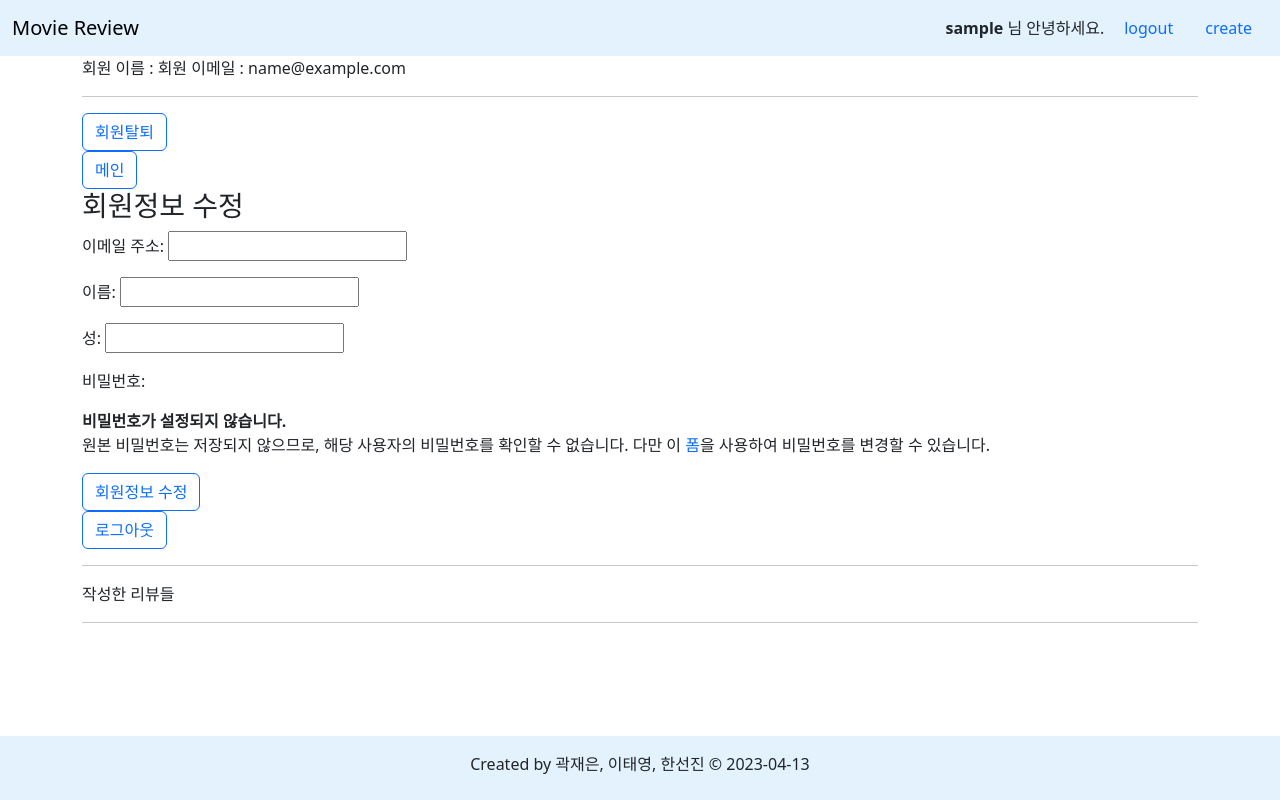
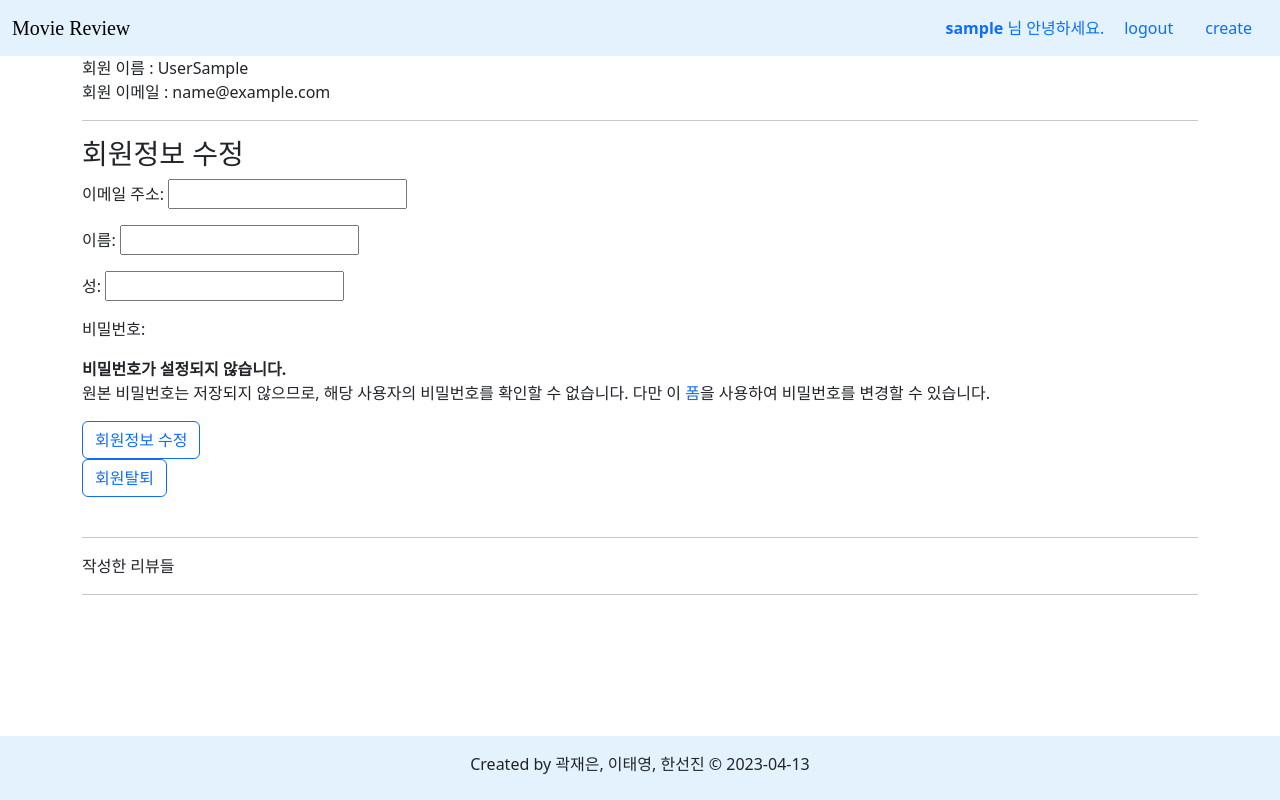
Before and after one commit to badajinsee/0413_project, a Django app: page /accounts/profile/ in a window 1280 px wide. Run offline with Django 3.2, Linux system fonts and the light colour scheme; the visitor is signed in with stand-in values (Sample User, id 1); some web fonts are replaced.

Commit message:
폰트적용, logoutform으로 변경, index수정

```diff
--- a/accounts/templates/accounts/profile.html
+++ b/accounts/templates/accounts/profile.html
@@ -1,20 +1,21 @@
 {% extends 'base.html' %}
 {% block content %}
-회원 이름 : {{user.name}}
-회원 이메일 : {{user.email}}
+  회원 이름 :
+  {{user.last_name}}{{user.first_name}}
+  <br>
+  회원 이메일 :
+  {{user.email}}
   <hr>
-<form action="{% url 'accounts:delete'  %}">
-    {% csrf_token %}
-    <button type="submit" class="btn btn-outline-primary">회원탈퇴</button>
-</form>
-<a href="{% url 'accounts:index' %}"><button class="btn btn-outline-primary">메인</button></a>
   <h3>회원정보 수정</h3>
   <form action="{% url 'accounts:update' %}" method="POST">
     {% csrf_token %}
     {{form.as_p}}
     <button type="submit" class="btn btn-outline-primary">회원정보 수정</button>
   </form>
-<a href="{% url 'accounts:logout' %}"><button type="button" class="btn btn-outline-primary">로그아웃</button></a>
+  <form action="{% url 'accounts:delete'  %}">
+    {% csrf_token %}
+    <button type="submit" class="btn btn-outline-primary">회원탈퇴</button>
+  </form>
   <br>
   <hr>
   작성한 리뷰들
@@ -23,4 +24,4 @@
     {{review.title}}
     {{reivew.content}}
   {% endfor %}
-{% endblock  %}
+{% endblock %}
--- a/articles/templates/base.html
+++ b/articles/templates/base.html
@@ -17,23 +17,39 @@
       a {
         text-decoration: none;
       }
+
+      .font {
+        font-family: 'EF_jejudoldam';
+      }
+
+      @font-face {
+        font-family: 'EF_jejudoldam';
+        src: url("https://cdn.jsdelivr.net/gh/projectnoonnu/noonfonts_2210-EF@1.0/EF_jejudoldam.woff2") format('woff2');
+        font-weight: normal;
+        font-style: normal;
+      }
     </style>
+
   </head>
 
   <body>
     <!-- Navbar -->
     <nav class="navbar" style=" background-color: #e3f2fd;">
       <div class="container-fluid">
-        <a class="navbar-brand" href="{% url 'articles:index' %}">Movie Review</a>
+        <a class="navbar-brand font" href="{% url 'articles:index' %}">Movie Review</a>
         <div class="d-flex align-items-center">
           {% if request.user.is_authenticated %}
             <ul class="nav">
               <p class="m-1 pt-1">
-                <b>{{user}}</b>
-                님 안녕하세요.
+                <a href="{% url 'accounts:profile' %}">
+                  <b>{{user}}</b>
+                  님 안녕하세요.</a>
               </p>
               <li class="nav-item">
-                <a class="nav-link active" href="{% url 'accounts:logout' %}">logout</a>
+                <form action="{% url 'accounts:logout' %}" method="POST">
+                  {% csrf_token %}
+                  <input type="submit" class="nav-link active" value="logout">
+                </form>
               </li>
               <li class="nav-item">
                 <a class="nav-link" href="{% url 'articles:create' %}">create</a>
```
Also changed, not shown: articles/templates/articles/index.html (+4 -15 lines), accounts/migrations/0001_initial.py (added), accounts/migrations/__init__.py (added), articles/migrations/0001_initial.py (added). Lines whose indentation alone changed are shown as unchanged.
